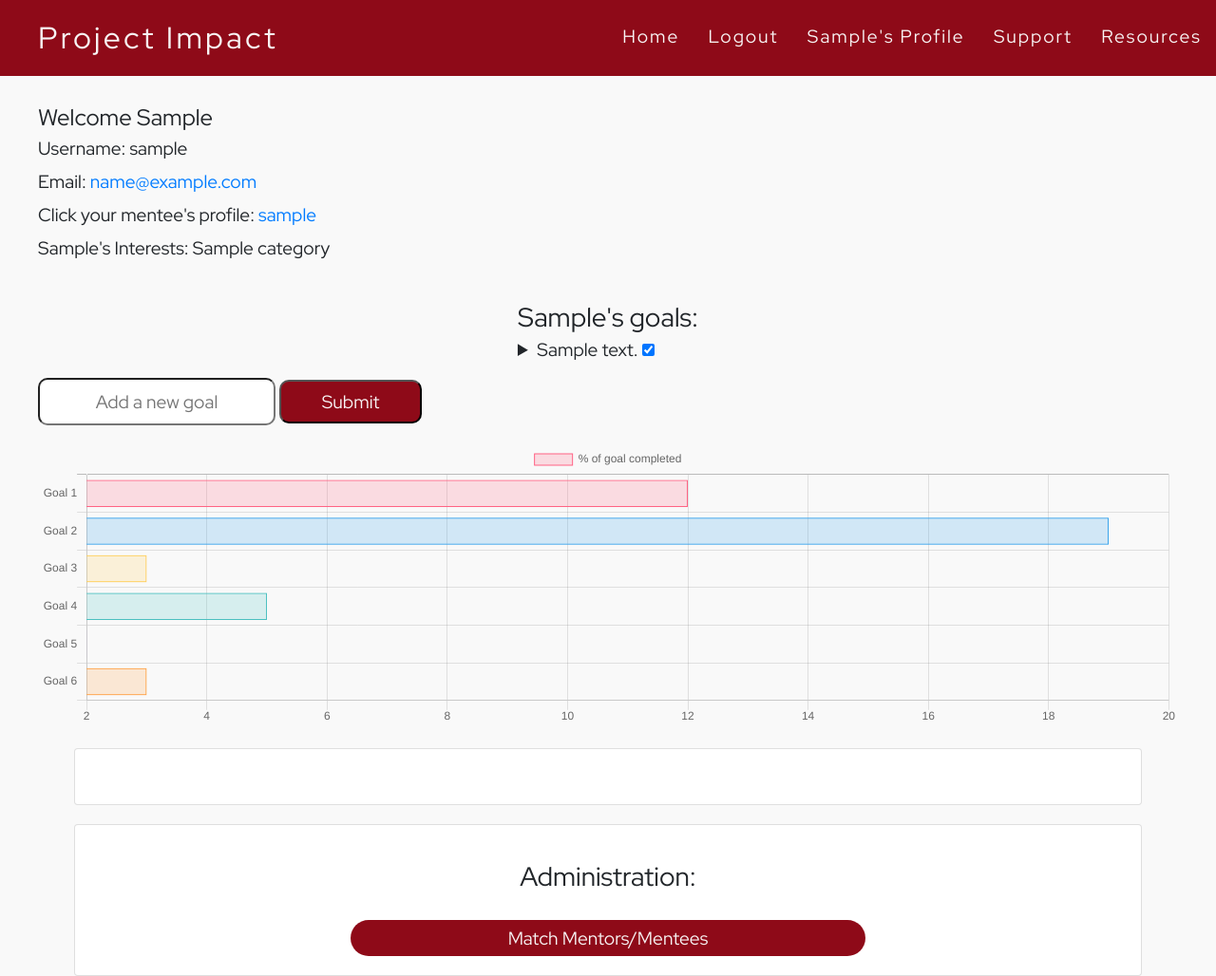
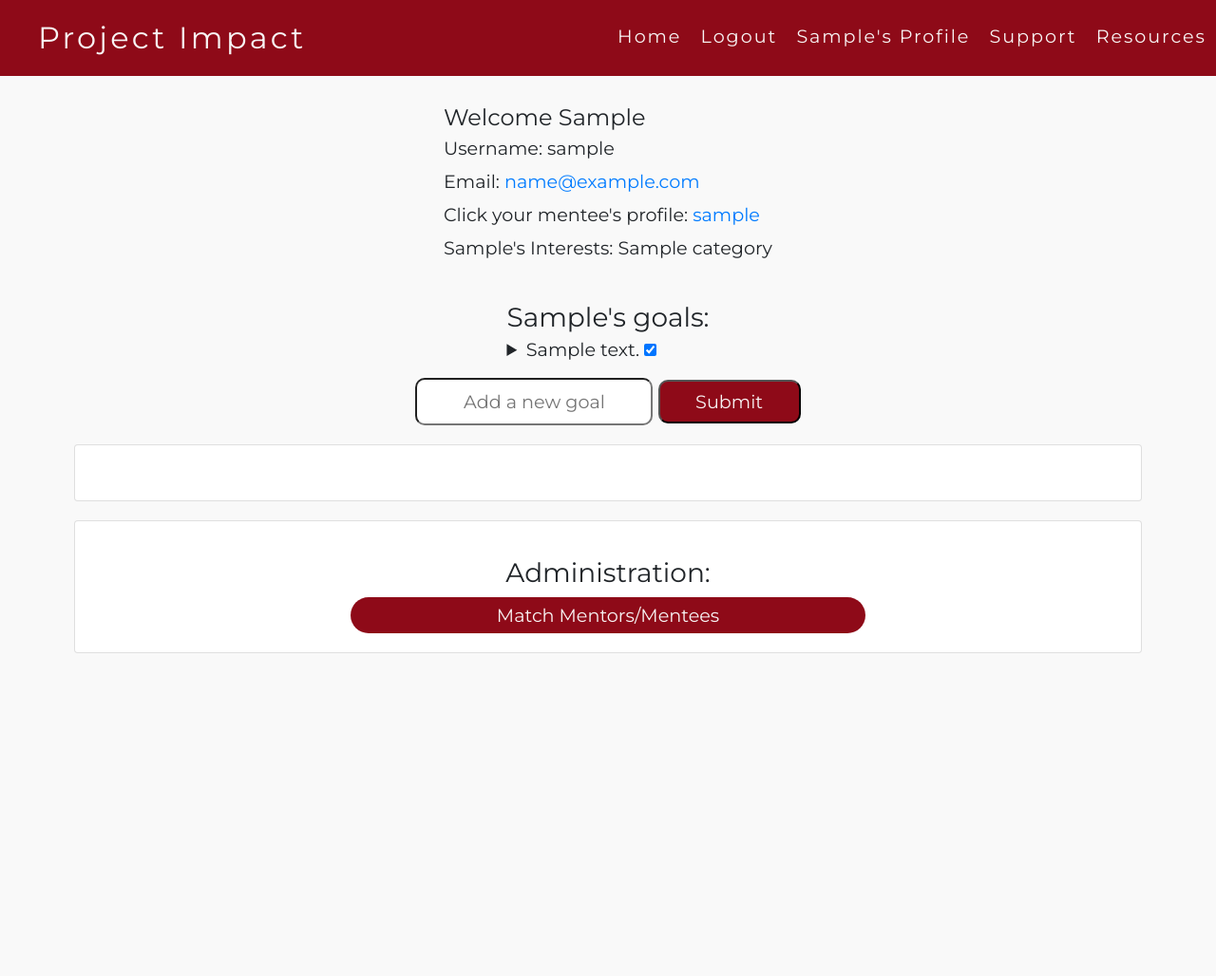
Before and after one commit to project-impact-2019/project-impact, a Django app: page /goal/ in a window 1280 px wide. Shown: the whole page at 95% size. After the commit the page ends 688 px from the top, so only its background shows below. Run offline with Django 3.2, Linux system fonts and the light colour scheme; a user stored in the database is signed in; tables that the repository leaves empty hold one stand-in row (values such as "Sample post"); some libraries are stand-ins or nearby versions.

Commit message:
small first profile

```diff
--- a/core/static/css/styles.css
+++ b/core/static/css/styles.css
@@ -15,12 +15,13 @@
 }
 
 body {
-    font-family: 'Red Hat Display', sans-serif;
+    font-family: 'Montserrat', sans-serif;
     line-height: 1.2em;
     background-color: var(--body-bg);
 
 }
 
+/* main div to keep background photo in place */
 .main{
     margin: 0 auto;
     display: grid;
@@ -59,9 +60,6 @@ body {
 
 }
 
-/* .buttons a:hover{
-    background: #f28092;
-} */
 
 /* Index Page */
 .header-div{
@@ -107,14 +105,19 @@ body {
 
 /* User's Page */
 
-
-.profile-wrapper{
-    margin: 0 auto;
+summary {
+    outline:none;
 }
 
-.goals-list{
-   margin: 0 auto;
+/* .profile-wrapper{
+    margin: 0 auto;
+} */
+
+.profile, .goals-list, .add-goal{
+    margin-left: auto;
+    margin-right: auto;
 }
+
 
 .details li {
     list-style: none
@@ -159,6 +162,10 @@ body {
     background: var(--red);
 }
 
+.chat-board, .admin{
+    text-align: center;
+    padding: 5em;
+}
 
 /* Support Page */
 
@@ -286,6 +293,16 @@ body {
 }
 
 
+
+
+
+
+
+
+
+
+
+
 /* Navegation styling desktop first */
 
 nav{
@@ -337,6 +354,14 @@ nav{
 .burger{
     display: none;
 }
+
+
+
+
+
+
+
+
 
 
 /* Media Queries */
@@ -424,7 +449,3 @@ nav{
   }
 
 }
-
-summary {
-    outline:none;
-}
--- a/core/templates/base.html
+++ b/core/templates/base.html
@@ -10,7 +10,7 @@
     <script src="https://kit.fontawesome.com/0c6ba22a8b.js"></script>
     <link rel="stylesheet" href="https://stackpath.bootstrapcdn.com/bootstrap/4.3.1/css/bootstrap.min.css" integrity="sha384-ggOyR0iXCbMQv3Xipma34MD+dH/1fQ784/j6cY/iJTQUOhcWr7x9JvoRxT2MZw1T" crossorigin="anonymous">
     <link rel="stylesheet" href="https://unpkg.com/tachyons@4.10.0/css/tachyons.min.css"/>
-    <link href="https://fonts.googleapis.com/css?family=Red+Hat+Display|Roboto&display=swap" rel="stylesheet">
+    <link href="https://fonts.googleapis.com/css?family=Montserrat|Nunito|Quicksand&display=swap" rel="stylesheet">
     <link rel="stylesheet" type="text/css" href="{% static 'css/styles.css' %}">
     <script src="https://ajax.googleapis.com/ajax/libs/jquery/3.4.1/jquery.min.js" defer></script>
     <title>Project Impact</title>
--- a/core/templates/core/user_profile.html
+++ b/core/templates/core/user_profile.html
@@ -63,7 +63,7 @@
                 </details>
 
                 {% endfor %}
-                </div>
+        </div>
 
                 <div class='add-goal'>
                         <form id='new_goal' class='new_goal' method='post' action="{% url 'add_goal' %}">{% csrf_token %}
@@ -76,78 +76,32 @@
 
 
 
-<!-- Canvas for goal tracker -->
-<div>
-<canvas id="myChart" width="400" height="100"></canvas>
-<script>
-var ctx = document.getElementById('myChart').getContext('2d');
-var myChart = new Chart(ctx, {
-    type: 'horizontalBar',
-    data: {
-        labels: ['Goal 1', 'Goal 2', 'Goal 3', 'Goal 4', 'Goal 5', 'Goal 6'],
-        datasets: [{
-            label: '% of goal completed',
-            data: [12, 19, 3, 5, 2, 3],
-            backgroundColor: [
-                'rgba(255, 99, 132, 0.2)',
-                'rgba(54, 162, 235, 0.2)',
-                'rgba(255, 206, 86, 0.2)',
-                'rgba(75, 192, 192, 0.2)',
-                'rgba(153, 102, 255, 0.2)',
-                'rgba(255, 159, 64, 0.2)'
-            ],
-            borderColor: [
-                'rgba(255, 99, 132, 1)',
-                'rgba(54, 162, 235, 1)',
-                'rgba(255, 206, 86, 1)',
-                'rgba(75, 192, 192, 1)',
-                'rgba(153, 102, 255, 1)',
-                'rgba(255, 159, 64, 1)'
-            ],
-            borderWidth: 1
-        }]
-    },
-    options: {
-        scales: {
-            yAxes: [{
-                ticks: {
-                    beginAtZero: true
-                }
-            }]
-        }
-    }
-});
-</script>
-
-</div>
-
-
+        <!-- Canvas for goal tracker -->
+        <!-- <div class='canvas'>
+                <canvas id="myChart" width="400" height="100"></canvas>
+        </div> -->
 
 
        <div class="chat-board card">
                 {% for chatroom in chatrooms %}
                 {% for pair in user.person.pairs %}
                 {% if pair == chatroom.pair %}
-                <div class="column">
-                                <h3><center>Access Chatroom:</center></h3>
-                                <div class="buttons index-buttons"><a href="/chatrooms/{{chatroom.slug}}">Mentor/Mentee Chatroom</a></div>
+
+                <h3>Access Chatroom:</h3>
+                <div class="buttons"><a href="/chatrooms/{{chatroom.slug}}">Mentor/Mentee Chatroom</a></div>
                         {% endif %}
                         {% endfor %}
-                        </div>
-                        </div>
 
-                </div>
                 {% endfor %}
+        </div>
+
+        <div class="admin-functionality admin card">
+        {% if request.user.is_superuser or request.user.is_adm %}
+                        <h3>Administration: </h3>
+                        <div class="buttons"><a  href="{% url 'create_pair' %}" title="Match Mentors:Mentees">Match Mentors/Mentees</a></div>
 
 
         </div>
-
-
-        {% if request.user.is_superuser or request.user.is_admin %}
-                <div class="admin-functionality card clear">
-                        <h3><center>Administration: </center></h3>
-                        <div class="buttons index-buttons"><a  href="{% url 'create_pair' %}" title="Match Mentors:Mentees">Match Mentors/Mentees</a></div>
-                </div>
         {% endif %}
 
 
```
Also changed, not shown: core/static/js/compiled.js (+38 -0 lines), core/static/js/main.js (+38 -0 lines), 1 other file.
